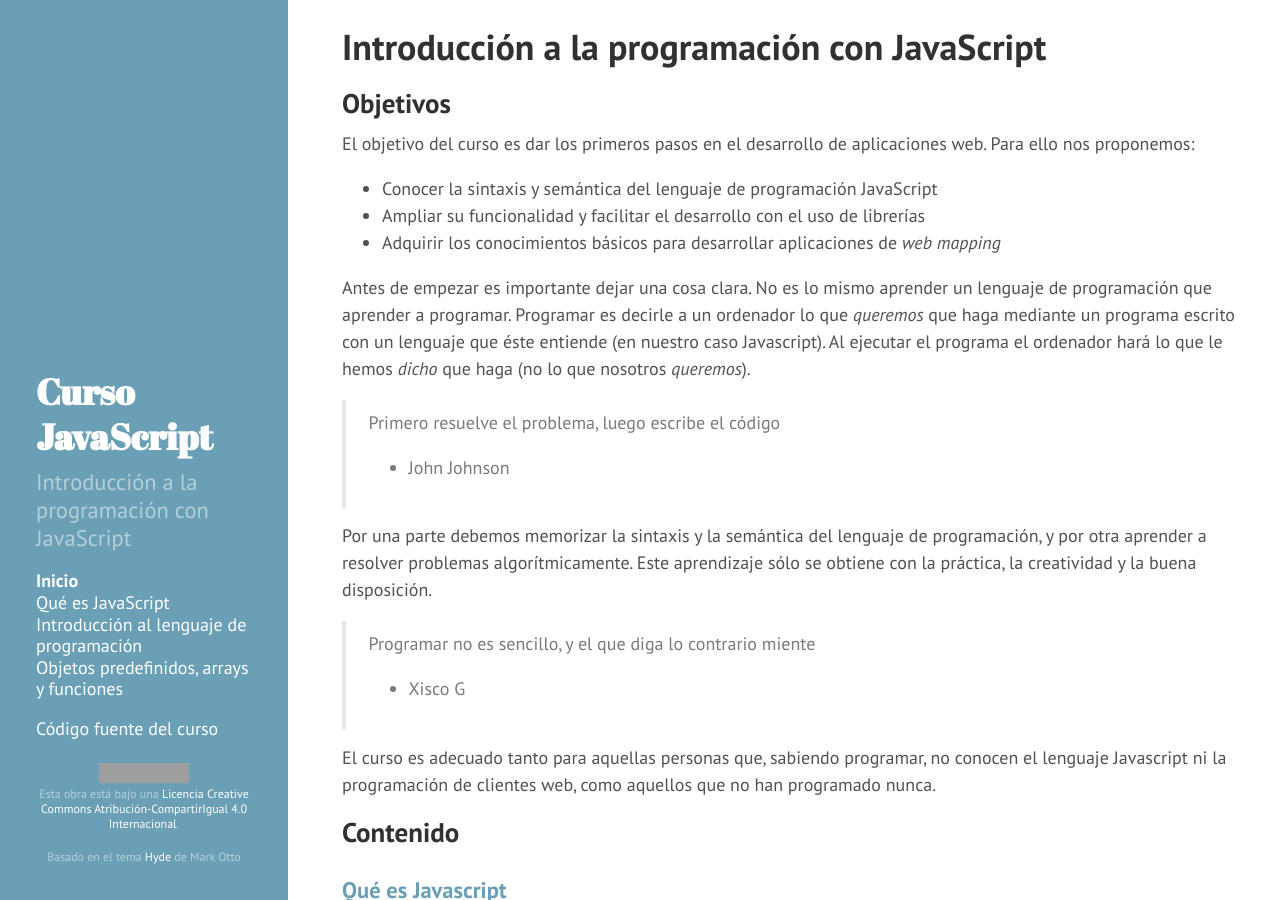
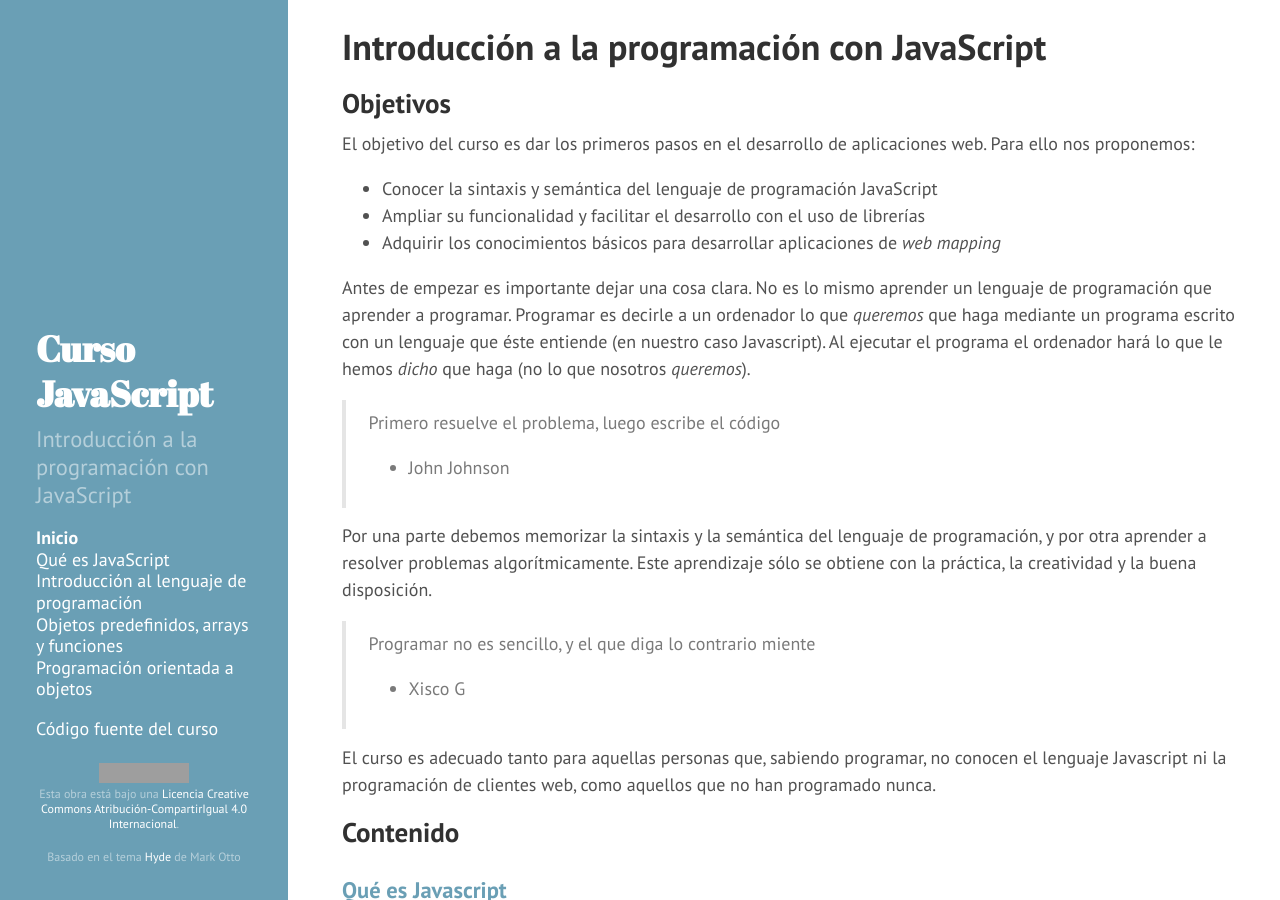
Before and after one commit to xguaita/curso-javascript, a Jekyll site: the page built from index.md, in a window 1280 px wide and 900 px high. Built offline with Jekyll 4.4.1, drawn with Linux system fonts in a browser that asks for light colours; Markdown is read by kramdown in place of the engine named in the settings; grey boxes are pictures that could not be loaded.

Commit message:
Lista temas: modulo3

```diff
--- a/_data/modulos.yml
+++ b/_data/modulos.yml
@@ -6,3 +6,6 @@
 
 - titulo: Objetos predefinidos, arrays y funciones
   folder: modulo2
+
+- titulo: Programación orientada a objetos
+  folder: modulo3
```
